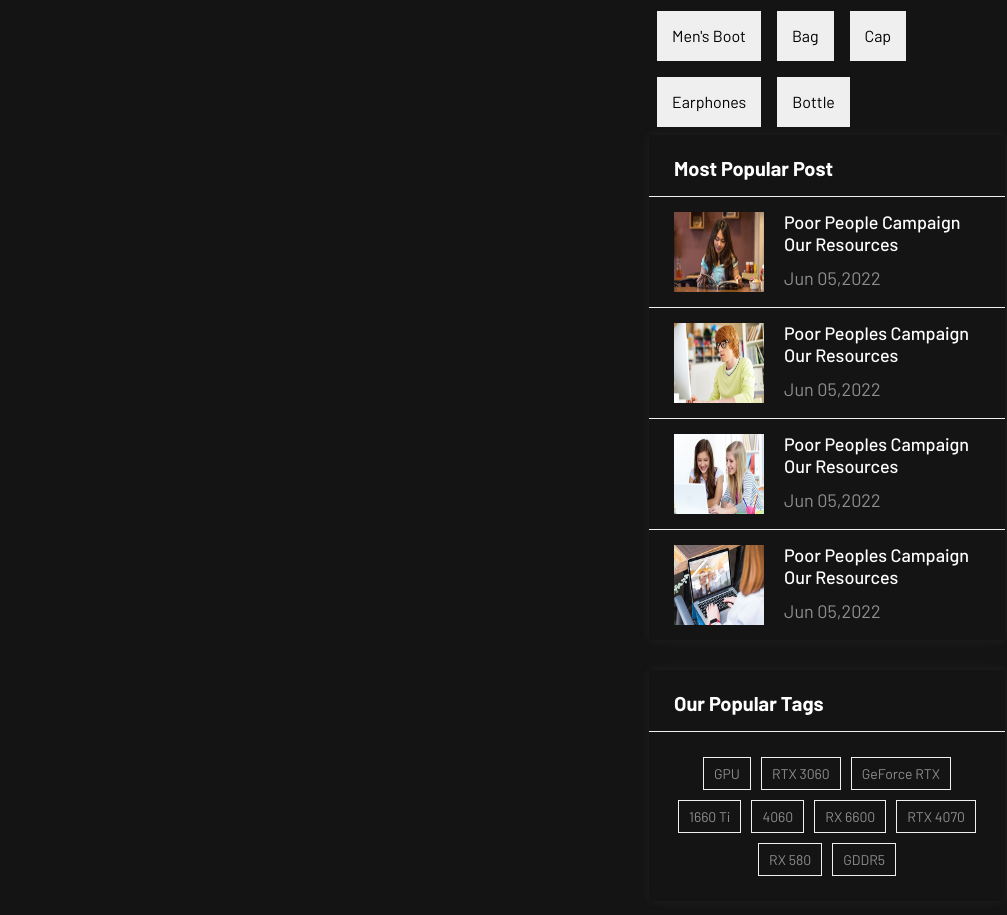
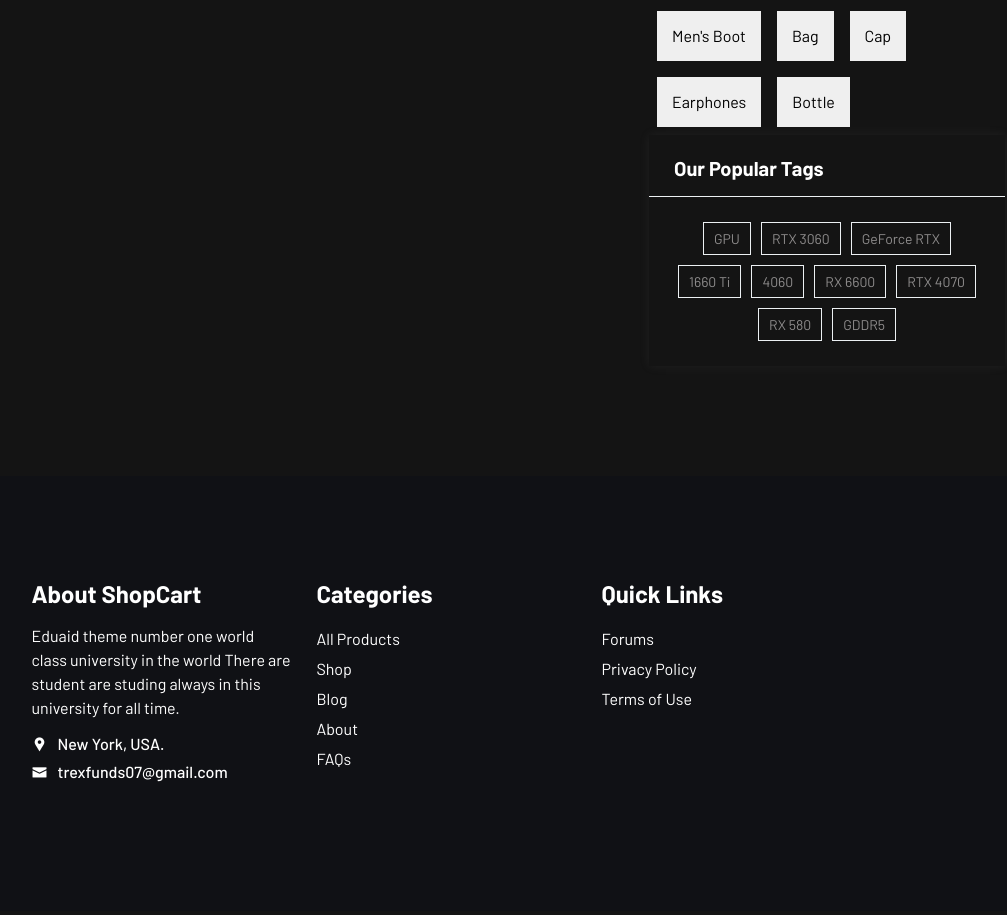
Before and after one commit to trexfunds/Pc-Universe, a React (Vite) app: page /shop in a window 1280 px wide. Shown: the part 800-1715 px from the top of the page, without its empty margins (193-1200 px from the left). Built offline with nearby package versions, Linux system fonts and the light colour scheme; no server answers.

Commit message:
post deleted on shop page

```diff
--- a/src/pages/Shop/PopularPost.jsx
+++ /dev/null
@@ -1,60 +0,0 @@
-
-import { Link } from "react-router-dom";
-
-const title = "Most Popular Post";
-
-const postList = [
-    {
-        id:1,
-        imgUrl: '/src/assets/images/blog/10.jpg',
-        imgAlt: 'rajibraj91',
-        title: 'Poor People Campaign Our Resources',
-        date: 'Jun 05,2022',
-    },
-    {
-        id:2,
-        imgUrl: '/src/assets/images/blog/11.jpg',
-        imgAlt: 'rajibraj91',
-        title: 'Poor Peoples Campaign Our Resources',
-        date: 'Jun 05,2022',
-    },
-    {
-        id:3,
-        imgUrl: '/src/assets/images/blog/12.jpg',
-        imgAlt: 'rajibraj91',
-        title: 'Poor Peoples Campaign Our Resources',
-        date: 'Jun 05,2022',
-    },
-    {
-        id:4,
-        imgUrl: '/src/assets/images/blog/09.jpg',
-        imgAlt: 'rajibraj91',
-        title: 'Poor Peoples Campaign Our Resources',
-        date: 'Jun 05,2022',
-    },
-]
-
-const PopularPost = () => {
-    return (
-        <div className="widget widget-post">
-            <div className="widget-header">
-                <h5 className="title">{title}</h5>
-            </div>
-            <ul className="widget-wrapper">
-                {postList.map((blog, i) => (
-                    <li className="d-flex flex-wrap justify-content-between" key={i}>
-                        <div className="post-thumb">
-                            <Link to={`/blog/${blog.id}`}><img src={`${blog.imgUrl}`} alt={`${blog.imgAlt}`} /></Link>
-                        </div>
-                        <div className="post-content">
-                            <Link to={`/blog/${blog.id}`}><h6>{blog.title}</h6></Link>
-                            <p>{blog.date}</p>
-                        </div>
-                    </li>
-                ))}
-            </ul>
-        </div>
-    );
-}
-
-export default PopularPost;
--- a/src/pages/Shop/Shop.jsx
+++ b/src/pages/Shop/Shop.jsx
@@ -4,7 +4,6 @@ import { Component, Fragment, useState } from "react";
 import Search from "./Search";
 import Pagination from "./Pagination";
 import ShopCategory from "./ShopCategory";
-import PopularPost from "./PopularPost";
 import Tags from "./Tags";
 import ProductCards from "./ProductCards";
 const showResult = "Showing 01 - 12 of 139 Results";
@@ -96,7 +95,7 @@ const [selectedCategory, setSelectedCategory] = useState("All");
                   setProducts={setProducts}
                   selectedCategory={selectedCategory }
                 />
-                <PopularPost/>
+
                 <Tags />
               </aside>
             </div>
```
